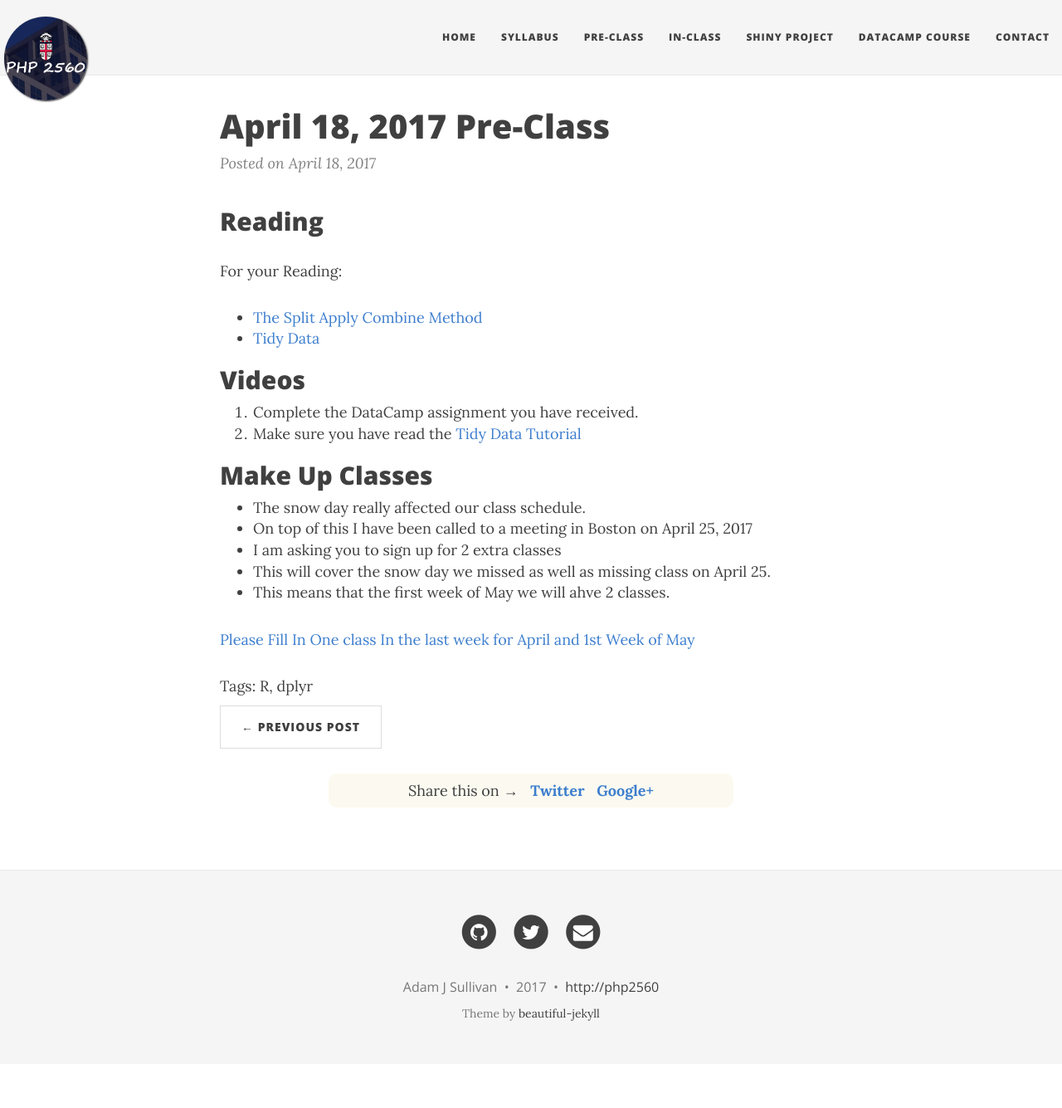
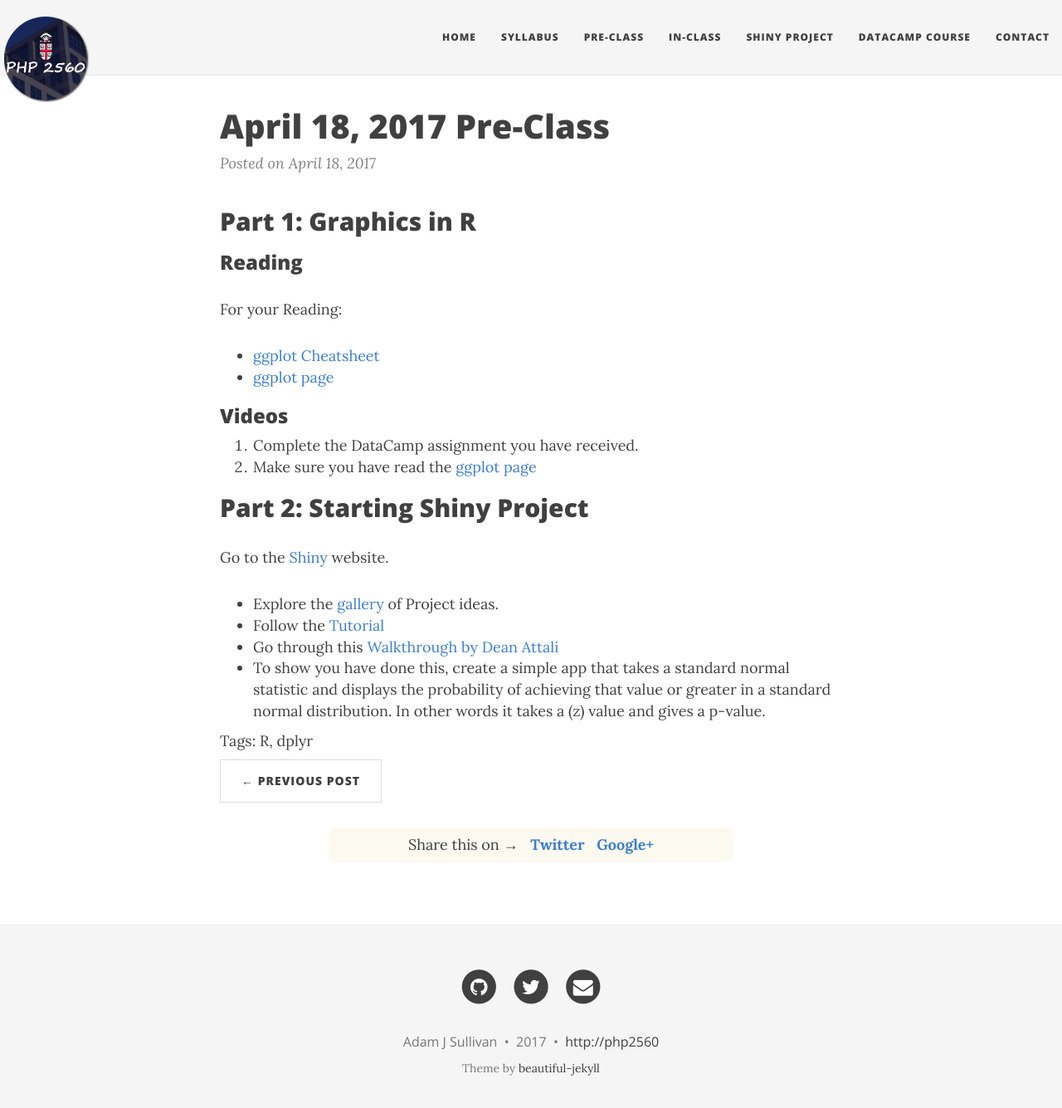
Before and after one commit to php2560/preclass, a Jekyll site: the page built from _posts/2017-04-18-pre-class.md, in a window 1280 px wide and 1348 px high. Shown: the top 1335 px of the window at 83% size. Built offline with Jekyll 4.4.1, drawn with Linux system fonts in a browser that asks for light colours; nearby versions of some CDN libraries; comment, search, counter and statistics services are not loaded.

Commit message:
april 18 pre

```diff
--- a/_posts/2017-04-18-pre-class.md
+++ b/_posts/2017-04-18-pre-class.md
@@ -4,26 +4,30 @@ title: "April 18, 2017  Pre-Class"
 tags: [R, dplyr]
 ---
 
-## Reading
+
+## Part 1: Graphics in R
+
+### Reading
 
 For your Reading:
 
-- [The Split Apply Combine Method](https://www.jstatsoft.org/article/view/v040i01)
-- [Tidy Data](http://statseducation.com/Introduction-to-R/modules/tidy%20data/tidy-data/)
+- [ggplot Cheatsheet](https://www.rstudio.com/wp-content/uploads/2015/03/ggplot2-cheatsheet.pdf)
+- [ggplot page](http://statseducation.com/Introduction-to-R/modules/graphics/ggplot2/)
 
-## Videos
+
+### Videos
 
 1. Complete the DataCamp assignment you have received.
-2. Make sure you have read the [Tidy Data Tutorial](http://statseducation.com/Introduction-to-R/modules/tidy%20data/tidy-data/)
+2. Make sure you have read the [ggplot page](http://statseducation.com/Introduction-to-R/modules/graphics/ggplot2/)
 
 
-## Make Up Classes
-
-- The snow day really affected our class schedule.
-- On top of this I have been called to a meeting in Boston on April 25, 2017
-- I am asking you to sign up for 2 extra classes
-- This will cover the snow day we missed as well as missing class on April 25.
-- This means that the first week of May we will ahve 2 classes.
 
 
-[Please Fill In One class In the last week for April and 1st Week of May](https://docs.google.com/spreadsheets/d/1x-IDRAGtXW4XN1B4EtZiiWFSV3ff8IBKyery_A3zGjE/edit#gid=0)
+## Part 2: Starting Shiny Project
+
+
+Go to the [Shiny](http://shiny.rstudio.com/) website.
+  - Explore the [gallery](http://shiny.rstudio.com/gallery/) of Project ideas.
+  - Follow the [Tutorial](http://shiny.rstudio.com/tutorial/)
+  - Go through this [Walkthrough by Dean Attali](http://deanattali.com/blog/building-shiny-apps-tutorial/)
+  - To show you have done this, create a simple app that takes a standard normal statistic and displays the probability of achieving that value or greater in a standard normal distribution. In other words it takes a \(z\) value and gives a p-value.
```
